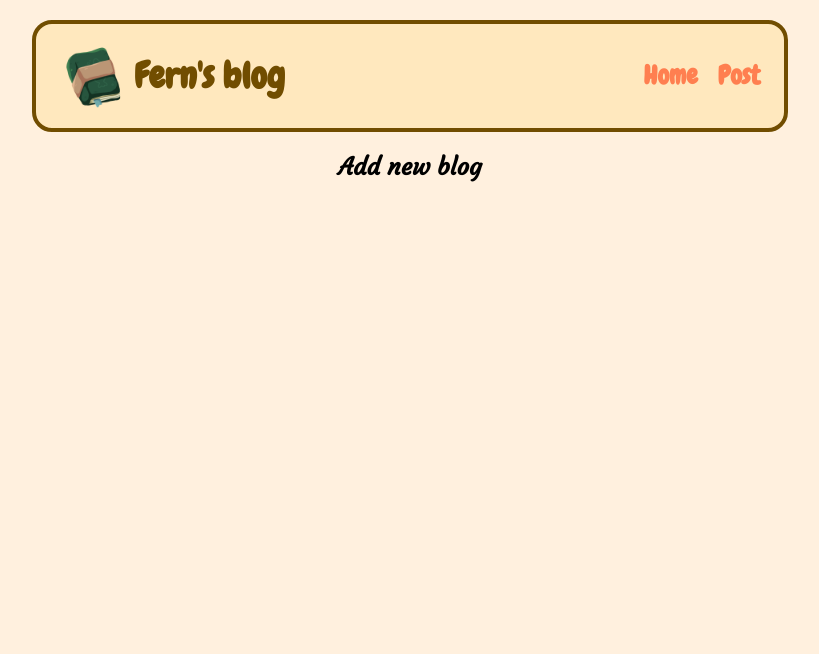
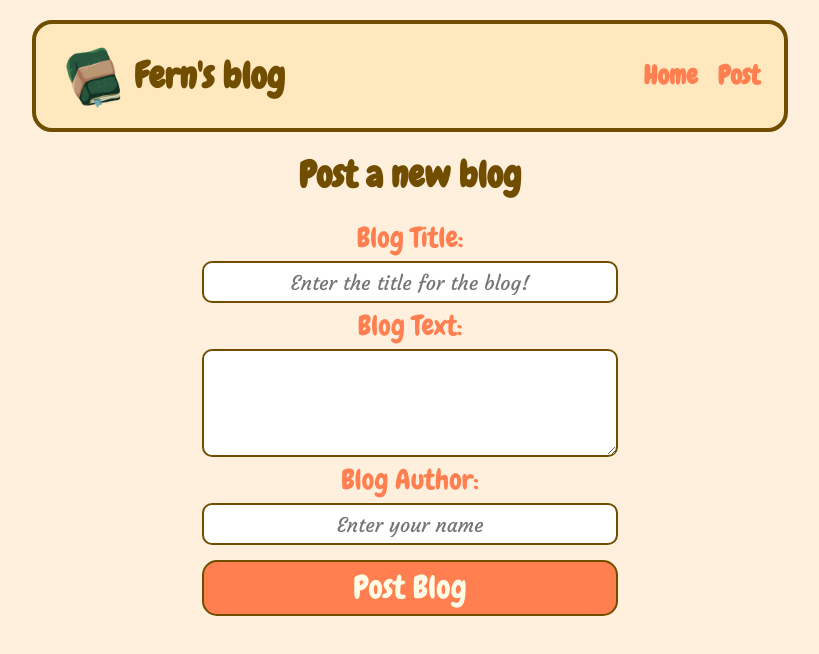
Before and after one commit to JackGhoster/ReactBlog, a React (Create React App) app in the folder app/: page /create in a window 1280 px wide. Shown: the top 654 px of the page, without its empty margins (230-1049 px from the left). Built offline with nearby package versions, Linux system fonts and the light colour scheme.

Commit message:
Finished :)

```diff
--- a/app/data/db.json
+++ b/app/data/db.json
@@ -1,5 +1,5 @@
 {
-    "blogs":[
+  "blogs": [
     {
       "title": "Smart fishing rod",
       "body": "Today I finished a prototype of a smart fishing rod that was designed to be used as a convenient tool for catching fish!",
@@ -17,6 +17,42 @@
       "body": "After only a few minutes I was Able to catch my first fish, this fish was an eel! I am so happy it works! :)",
       "author": "Fern",
       "id": 3
+    },
+    {
+      "title": "Jong Mo's new achievement",
+      "body": "People!! Have you heard of a new achievement of Jong Mo? He was so brave!! He won a fight with a bear with his BARE HANDS! Oi, what a lad, what a man he is indeed... he is a real champion if you ask me a totally not affiliated in any way with Jong Mo person! My advice is that you totally should bid on him in the \"Coliseums\"!!!",
+      "author": "Totally not Jong Mo",
+      "id": 4
+    },
+    {
+      "title": "I am the best fighter",
+      "body": "My name is Petrol and I  drive around the world and currently I am the best fighter, so you must bid on me in the \"Coliseums\"!",
+      "author": "Petrol",
+      "id": 5
+    },
+    {
+      "title": "Full Bucket of fish",
+      "body": "Only an hour but I've been able to catch a full bucket of fish already! I am so happy I can't wait to show it to my Mother and Father!!",
+      "author": "Fern",
+      "id": 6
+    },
+    {
+      "title": "Update on my fishing rod",
+      "body": "Okay, so I showed it to my parents, and while my dad was really shocked and was really happy for me and asked me to show him how to use my new device... my mom wasn't so happy, she said that I was \"doing dumb stuff again\"",
+      "author": "Fern",
+      "id": 7
+    },
+    {
+      "title": "DONT DISCUSS ME ON THIS STUPID WEBSITE!",
+      "body": "DONT DISCUSS ME ON YOUR WEBSITE HOW CAN I DELETE ALL OF YOUR POSTS??? YOU SHOULD BE LEARNING MORE SERIOUS STUFF LIKE ECONOMICS OR MEDICINE!!!",
+      "author": "MOM",
+      "id": 8
+    },
+    {
+      "title": "What will be next!",
+      "body": "I will be continue to making new versions of my rod, even despite my mom isn't very happy! And also I will try to make more useful gadgets that can help people of Mystical Forest!!!",
+      "author": "Fern",
+      "id": 9
     }
   ]
 }
--- a/app/src/BlogDetails.js
+++ b/app/src/BlogDetails.js
@@ -1,10 +1,21 @@
-import { useParams } from 'react-router-dom';
+import { useState } from 'react';
+import { useHistory, useParams } from 'react-router-dom';
 import useFetch from './useFetch';
-
 const BlogDetails = () => {
 	const { id } = useParams();
 	const url = 'http://localhost:8000/blogs/';
 	const { data: blog, error, isFetching } = useFetch(url + id);
+	const history = useHistory();
+	const [isDeleting, setIsDeleting] = useState(false);
+	const handleDelete = () => {
+		setIsDeleting(true); //while deleting
+		fetch(url + blog.id, {
+			method: 'DELETE',
+		}).then(() => {
+			setIsDeleting(true); // on deleted
+			history.push('/');
+		});
+	};
 	return (
 		<div className="blog-details">
 			{/* While loading the blog from the server */}
@@ -25,6 +36,8 @@ const BlogDetails = () => {
 					<h1>{blog.title}</h1>
 					<h2>{blog.body}</h2>
 					<h3>Written by {blog.author}</h3>
+					{!isDeleting && <button onClick={handleDelete}>Delete</button>}
+					{isDeleting && <button disabled>Deleting...</button>}
 				</article>
 			)}
 		</div>
--- a/app/src/Create.js
+++ b/app/src/Create.js
@@ -1,7 +1,62 @@
+import { useState } from 'react';
+import { useHistory } from 'react-router-dom';
 const Create = () => {
+	const url = 'http://localhost:8000/blogs';
+
+	const [title, setTitle] = useState('');
+	const [body, setBody] = useState('');
+	const [author, setAuthor] = useState('');
+
+	const [isPosting, setIsPosting] = useState(false);
+
+	const history = useHistory();
+
+	const handleSubmit = (event) => {
+		event.preventDefault();
+		const blog = { title, body, author };
+		setIsPosting(true);
+		fetch(url, {
+			method: 'POST',
+			headers: { 'Content-Type': 'application/json' },
+			body: JSON.stringify(blog),
+		}).then(() => {
+			console.log('posted successfully');
+			setIsPosting(false);
+			history.push('/');
+		});
+	};
+
 	return (
 		<div className="create">
-			<h2>Add new blog</h2>
+			<h2>Post a new blog</h2>
+
+			<form onSubmit={handleSubmit}>
+				<label>Blog Title:</label>
+				<input
+					type="text"
+					placeholder="Enter the title for the blog!"
+					value={title}
+					onChange={(e) => setTitle(e.target.value)}
+				/>
+				<label>Blog Text:</label>
+				<textarea
+					required
+					value={body}
+					onChange={(e) => setBody(e.target.value)}
+				/>
+				<label type="text" required>
+					Blog Author:
+				</label>
+				<input
+					type="text"
+					required
+					placeholder="Enter your name"
+					value={author}
+					onChange={(e) => setAuthor(e.target.value)}
+				/>
+				{!isPosting && <button>Post Blog</button>}
+				{isPosting && <button disabled>Posting...</button>}
+			</form>
 		</div>
 	);
 };
--- a/app/src/index.css
+++ b/app/src/index.css
@@ -2,6 +2,11 @@
 
 *{
   margin: 0;
+}
+
+::selection{
+  color: white;
+  background-color: coral;
 }
 
 body{
@@ -145,3 +150,94 @@ article h3{
   margin-right: 20px;
   font-family: 'Chewy', sans-serif;
 }
+
+article button{
+  margin-top: 20px;
+  width: 250px;
+  height: 48px;
+  border-radius: 15px;
+  border: 2px solid rgb(113, 77, 0);
+  background-color: coral;
+
+  font-family:'Chewy';
+  font-size: 22px;
+  color:rgb(255, 251, 228);
+  transition: background-color 250ms;
+}
+article button:hover{
+  background-color: rgb(255, 88, 17);
+}
+
+/* post a new blog part */
+
+.create{
+  text-align: center;
+  font-family: 'Chewy';
+  color: rgb(184, 126, 0);
+  display: flex;
+  flex-direction: column;
+  align-items: center;
+}
+.create h2{
+  font-size: 36px;
+  color: rgb(113, 77, 0);
+  padding-bottom: 16px;
+}
+.create form{
+  text-align: center;
+  display: flex;
+  flex-direction: column;
+}
+
+.create form label{
+  font-size: 28px;
+  margin: 5px 0;
+  color: coral;
+}
+
+.create form input{
+  font-family: 'Courgette';
+  color: rgb(113, 77, 0);
+  font-size: 20px;
+  text-align: center;
+  height: 36px;
+  border-radius: 10px;
+  border: 2px solid rgb(113, 77, 0);
+  caret-color: rgb(174, 46, 0);
+}
+.create form input:focus{
+  outline: 2px solid coral;
+}
+
+.create textarea{
+  padding-left: 10px;
+  font-family: 'Courgette';
+  font-size: 20px;
+  color: rgb(113, 77, 0);
+  min-height: 100px;
+  min-width: 400px;
+  max-width: 400px;
+  border: 2px solid rgb(113, 77, 0);
+  border-radius: 10px;
+  caret-color: rgb(174, 46, 0);
+
+}
+.create textarea:focus{
+  outline: 2px solid coral;
+}
+
+.create form button{
+  margin-top: 15px;
+  height: 56px;
+  border-radius: 15px;
+  border: 2px solid rgb(113, 77, 0);
+  background-color: coral;
+
+  font-family:'Chewy';
+  font-size: 32px;
+  color:rgb(255, 251, 228);
+  transition: background-color 250ms;
+}
+.create form button:hover{
+  background-color: rgb(255, 88, 17);
+}
```
Lines whose indentation alone changed are shown as unchanged.
